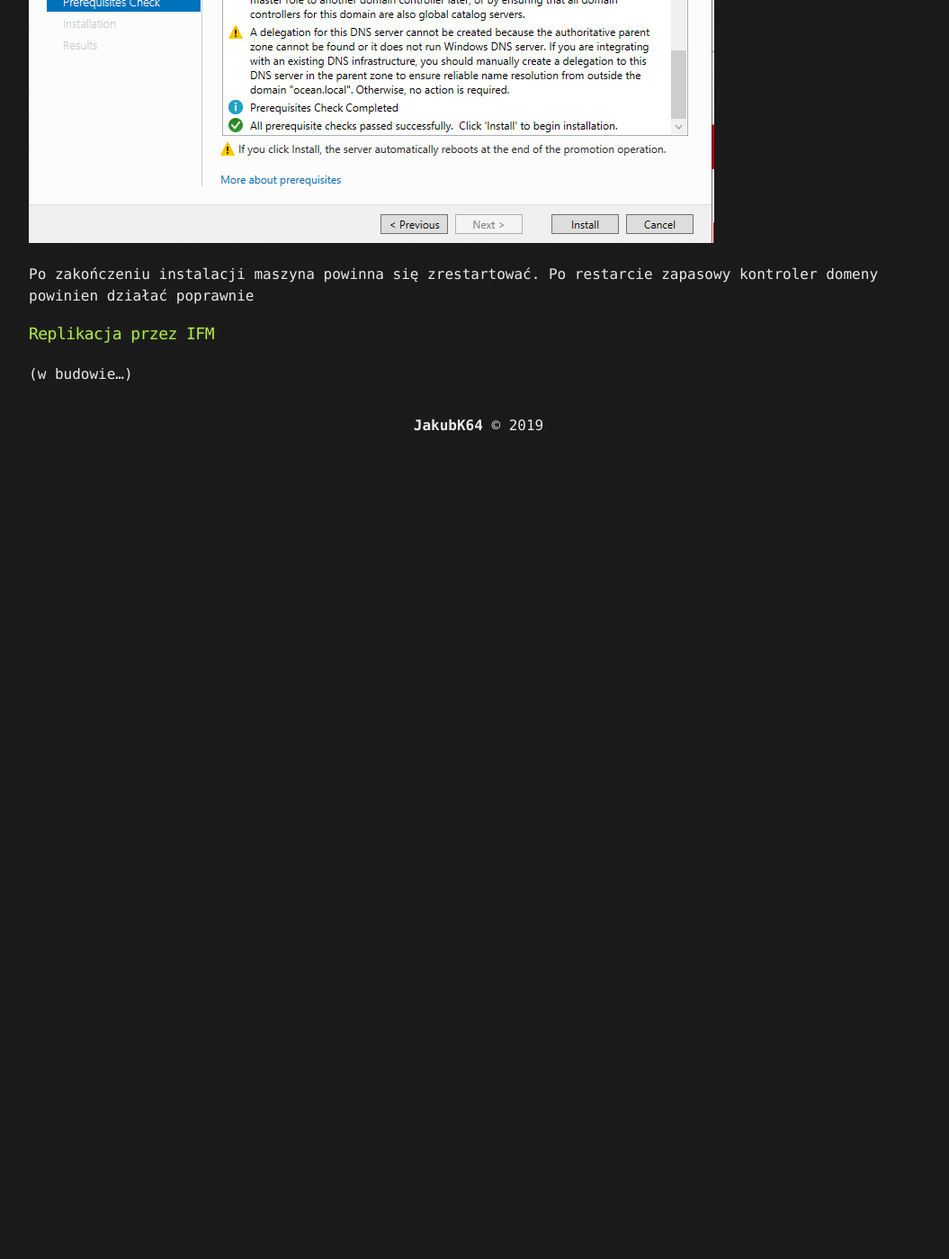
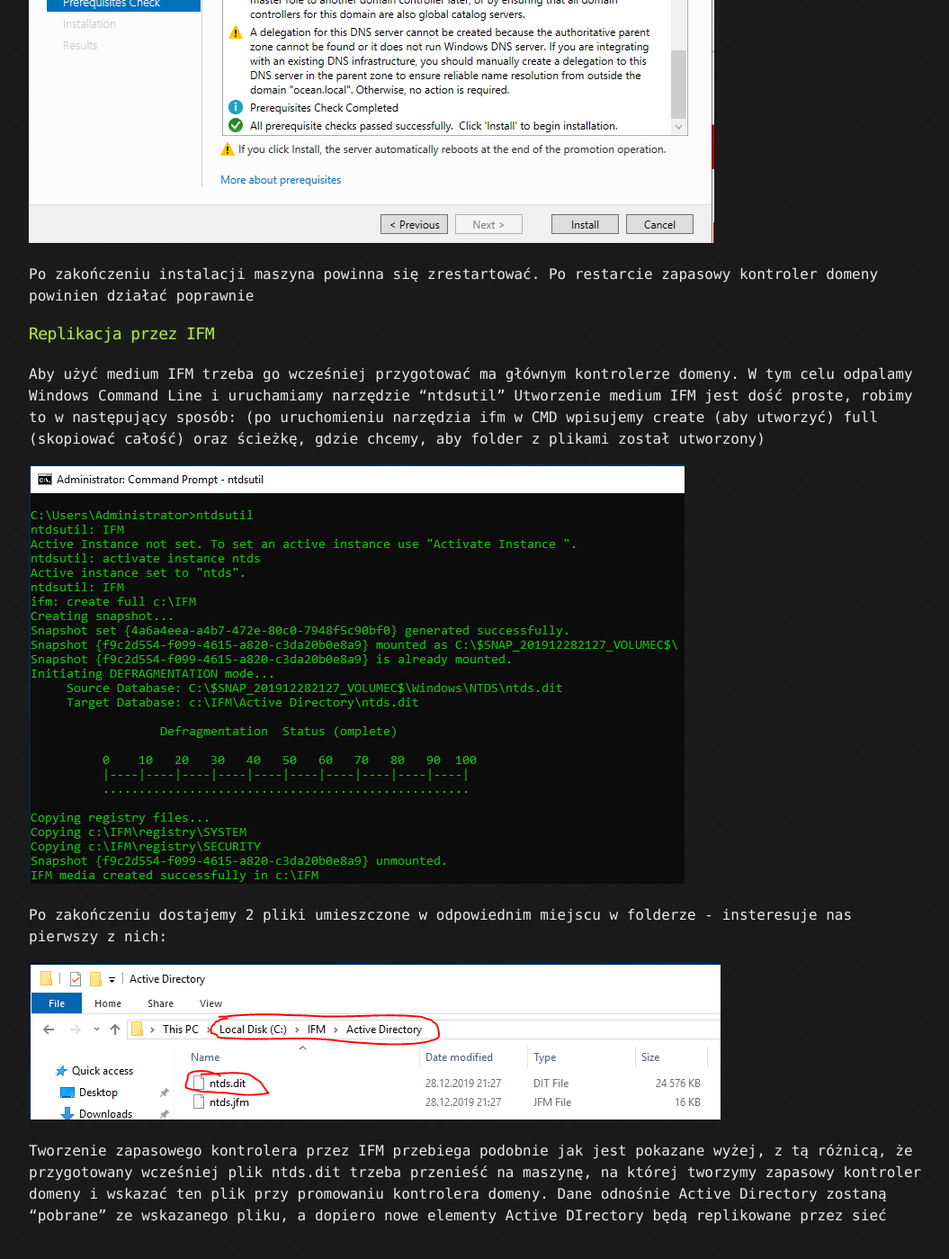
Before and after one commit to JakubK64/jakubk64.github.io, a Jekyll site: the page built from _posts/2019-12-19-creating-DC-rep.md, in a window 1280 px wide and 1400 px high, scrolled down 8475 px. Shown: the whole window at 90% size, without its empty margins (108-1163 px from the left). Built offline with Jekyll 4.4.1, drawn with Linux system fonts in a browser that asks for light colours; before the commit the page ends 8973 px from its top, so only the background shows below that.

Commit message:
Update IFM part

```diff
--- a/_posts/2019-12-19-creating-DC-rep.md
+++ b/_posts/2019-12-19-creating-DC-rep.md
@@ -84,4 +84,13 @@ Po zakończeniu instalacji maszyna powinna się zrestartować. Po restarcie zapa
 
 ### Replikacja przez IFM
 
-(w budowie...)
+Aby użyć medium IFM trzeba go wcześniej przygotować ma głównym kontrolerze domeny. W tym celu odpalamy Windows Command Line i uruchamiamy narzędzie "ntdsutil"
+Utworzenie medium IFM jest dość proste, robimy to w następujący sposób: (po uruchomieniu narzędzia ifm w CMD wpisujemy create (aby utworzyć) full (skopiować całość) oraz ścieżkę, gdzie chcemy, aby folder z plikami został utworzony)
+
+![useful image]({{ https://github.com/JakubK64/jakubk64.github.io/blob/master/CTF/Administracja/Windows_Server/Zapasowy_Kontroler\IFM1.PNG }}CTF\Administracja\Windows_Server\Zapasowy_Kontroler\IFM1.PNG)
+
+Po zakończeniu dostajemy 2 pliki umieszczone w odpowiednim miejscu w folderze - insteresuje nas pierwszy z nich:
+
+![useful image]({{ https://github.com/JakubK64/jakubk64.github.io/blob/master/CTF/Administracja/Windows_Server/Zapasowy_Kontroler\IFM3.PNG }}CTF\Administracja\Windows_Server\Zapasowy_Kontroler\IFM3.PNG)
+
+Tworzenie zapasowego kontrolera przez IFM przebiega podobnie jak jest pokazane wyżej, z tą różnicą, że przygotowany wcześniej plik ntds.dit trzeba przenieść na maszynę, na której tworzymy zapasowy kontroler domeny i wskazać ten plik przy promowaniu kontrolera domeny. Dane odnośnie Active Directory zostaną "pobrane" ze wskazanego pliku, a dopiero nowe elementy Active DIrectory będą replikowane przez sieć
```
Also changed, not shown: CTF/Administracja/Windows_Server/Zapasowy_Kontroler/IFM1.PNG (added), CTF/Administracja/Windows_Server/Zapasowy_Kontroler/IFM2.PNG (added), CTF/Administracja/Windows_Server/Zapasowy_Kontroler/IFM3.PNG (added).
